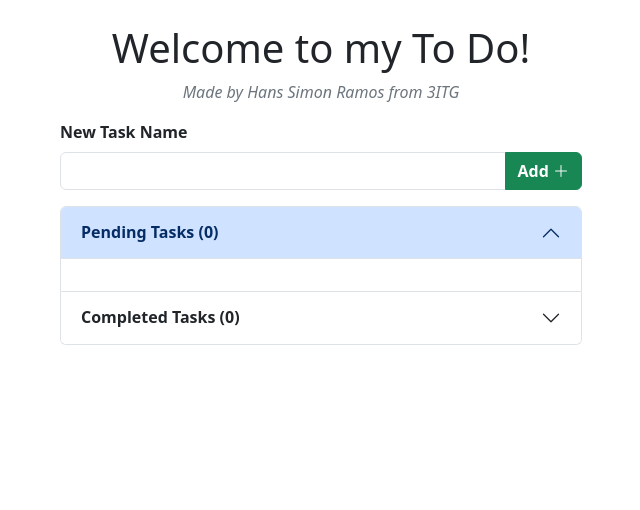
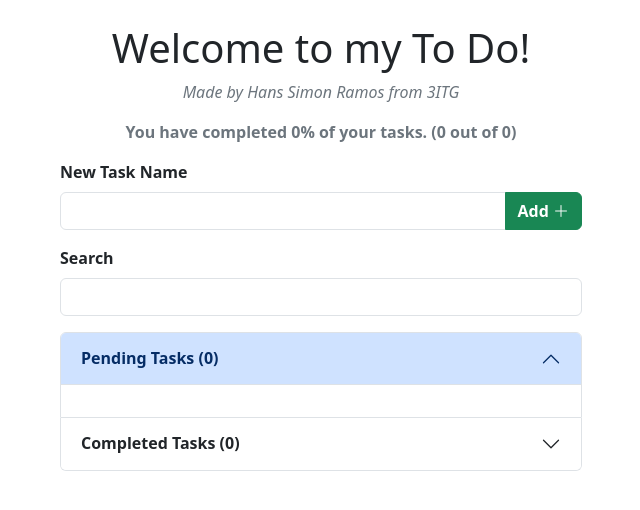
Before and after one commit to Ramos-H/todo, a React (Create React App) app: page / in a window 1280 px wide. Shown: the top 510 px of the page, without its empty margins (319-959 px from the left). Built offline with nearby package versions, Linux system fonts and the light colour scheme.

Commit message:
Added searching and progress calculations

```diff
--- a/src/App.js
+++ b/src/App.js
@@ -5,6 +5,7 @@ import { useState } from "react";
 
 export default function App() {
   const [tasks, setTasks] = useState([]);
+  const [query, setQuery] = useState("");
 
   function handleAddTask(newTask) {
     setTasks((currentTasks) => [...currentTasks, newTask]);
@@ -18,20 +19,54 @@ export default function App() {
     );
   }
 
-  const handleDeleteTask = (id) => {
+  function handleDeleteTask(id) {
     setTasks((currentTasks) => currentTasks.filter((task) => task.id !== id));
-  };
+  }
 
+  const pendingTasks = tasks.filter((task) => !task.isDone);
+  const doneTasks = tasks.filter((task) => task.isDone);
+
+  const filteredPendingTasks = pendingTasks.filter((task) =>
+    task.name.includes(query)
+  );
+  const filteredDoneTasks = doneTasks.filter((task) =>
+    task.name.includes(query)
+  );
+
+  const totalProgress = (doneTasks.length / tasks.length) * 100;
   return (
     <div className="container">
       <Header />
+
+      <p className="text-center text-secondary">
+        <strong>
+          You have completed {!isNaN(totalProgress) ? totalProgress : 0}% of
+          your tasks. ({doneTasks.length} out of {tasks.length})
+        </strong>
+      </p>
 
       <div className="row justify-content-center">
         <div className="col col-lg-6">
           <div className="container-fluid">
             <TaskForm onAddTask={handleAddTask} />
+
+            <div className="row mb-3">
+              <div className="col">
+                <label htmlFor="queryInput" className="form-label">
+                  <strong>Search</strong>
+                </label>
+                <input
+                  type="text"
+                  id="queryInput"
+                  className="form-control"
+                  onChange={(e) => setQuery(e.target.value)}
+                />
+              </div>
+            </div>
+
             <TaskList
-              tasks={tasks}
+              pendingTasks={filteredPendingTasks}
+              doneTasks={filteredDoneTasks}
               onUpdateCompletion={handleUpdateCompletion}
               onDeleteTask={handleDeleteTask}
             />
--- a/src/components/TaskList.js
+++ b/src/components/TaskList.js
@@ -1,9 +1,11 @@
 import { TaskCard } from "./TaskCard";
 
-export function TaskList({ tasks, onUpdateCompletion, onDeleteTask }) {
-  const pendingTasks = tasks.filter((task) => !task.isDone);
-  const doneTasks = tasks.filter((task) => task.isDone);
-
+export function TaskList({
+  pendingTasks,
+  doneTasks,
+  onUpdateCompletion,
+  onDeleteTask,
+}) {
   return (
     <div className="row mb-3">
       <div className="col">
```
